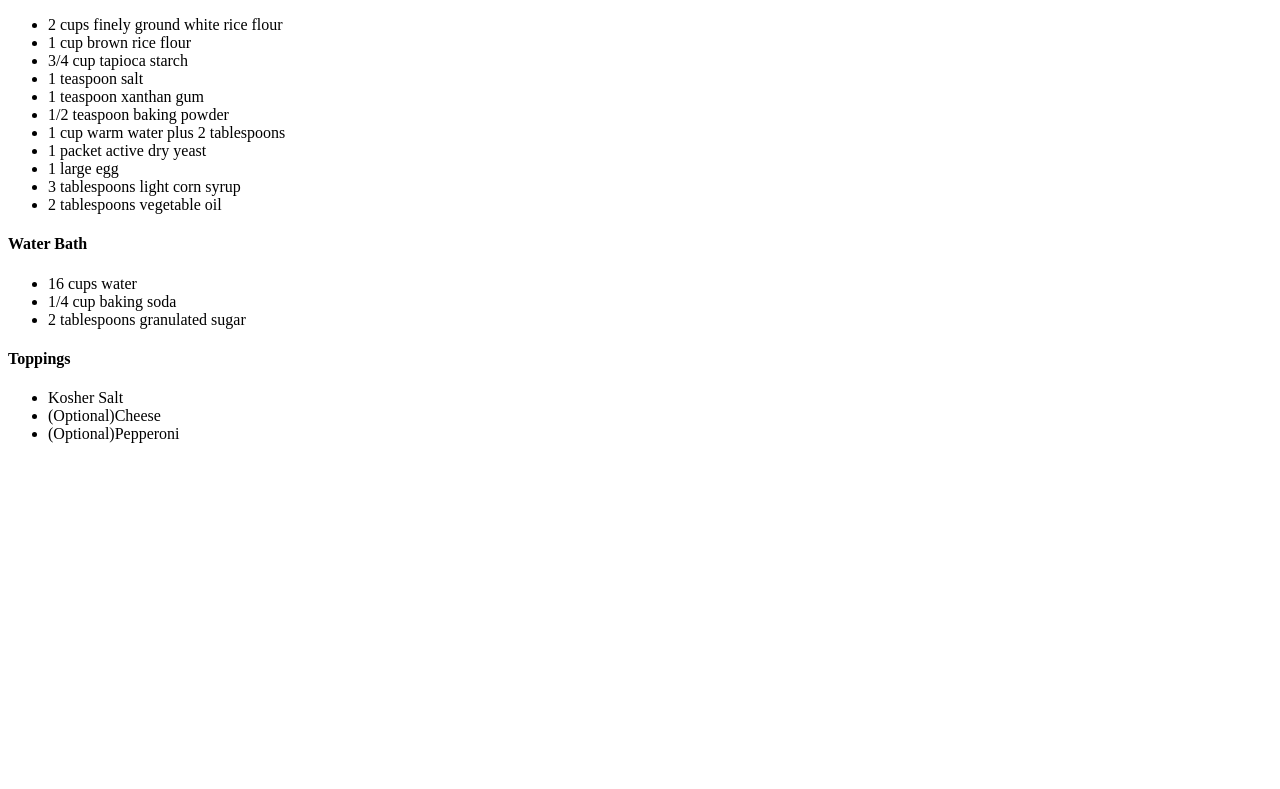
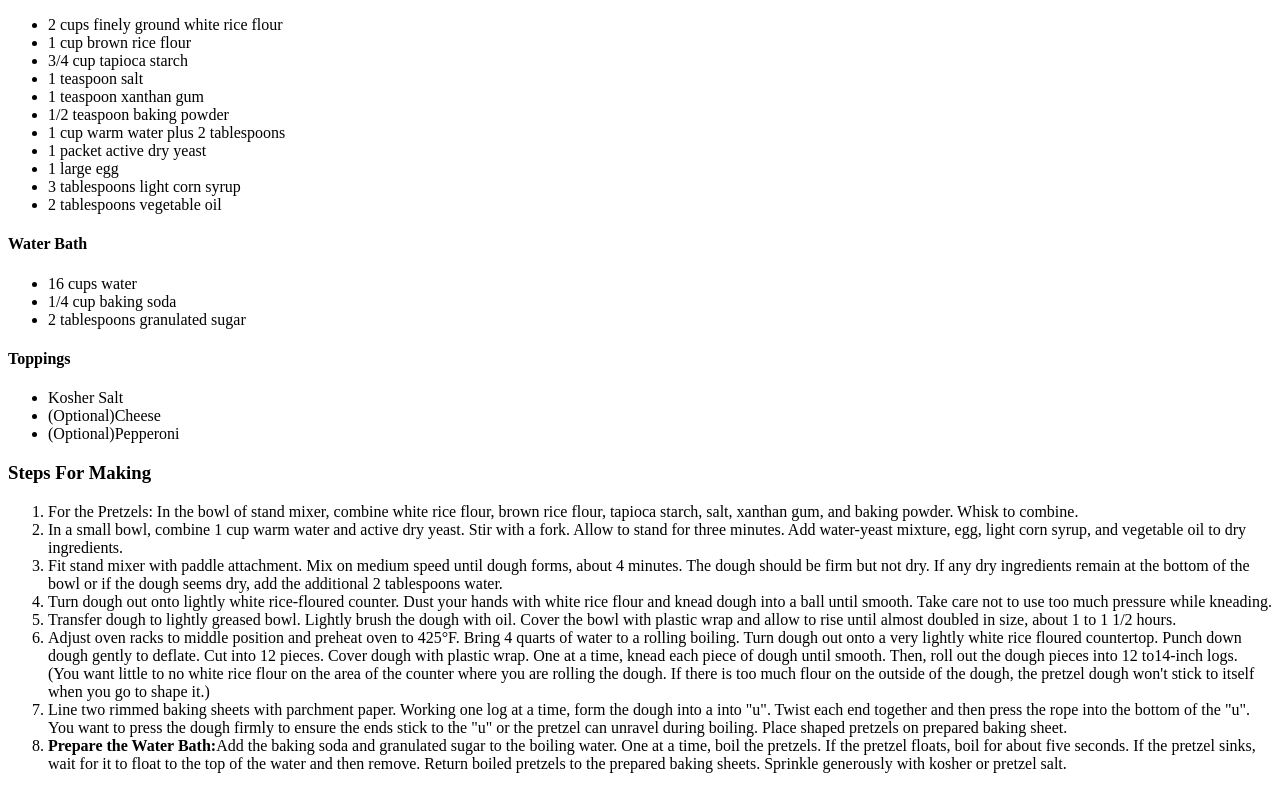
Before and after one commit to TurtleWake/odin-recipes, a plain HTML site: page gfpretzle.html in a window 1280 px wide. Shown: the part 512-1301 px from the top of the page. Before the commit the page ends 971 px from the top, so only its background shows below. Drawn offline with Linux system fonts and the light colour scheme.

Commit message:
added instructions for making

```diff
--- a/gfpretzle.html
+++ b/gfpretzle.html
@@ -40,6 +40,53 @@ they’re chewy. And gluten-free flour doesn’t do chewy well.</p>
     <li>(Optional)Cheese</li>
     <li>(Optional)Pepperoni</li>
 </ul>
+
+<h3>Steps For Making</h3>
+<ol>
+    <li>For the Pretzels: In the bowl of stand mixer, combine white
+        rice flour, brown rice flour, tapioca starch, salt, xanthan gum,
+        and baking powder. Whisk to combine.</li>
+    <li>In a small bowl, combine 1 cup warm water and active dry yeast.
+        Stir with a fork. Allow to stand for three minutes. Add
+        water-yeast mixture, egg, light corn syrup, and vegetable
+        oil to dry ingredients.</li>
+    <li>Fit stand mixer with paddle attachment. Mix on medium speed
+        until dough forms, about 4 minutes. The dough should be firm
+        but not dry. If any dry ingredients remain at the bottom of
+        the bowl or if the dough seems dry, add the additional 2
+        tablespoons water.</li>
+    <li>Turn dough out onto lightly white rice-floured counter.
+        Dust your hands with white rice flour and knead dough into a
+        ball until smooth. Take care not to use too much pressure while
+        kneading.</li>
+    <li>Transfer dough to lightly greased bowl. Lightly brush the dough
+        with oil. Cover the bowl with plastic wrap and allow to rise
+        until almost doubled in size, about 1 to 1 1/2 hours.</li>
+    <li>Adjust oven racks to middle position and preheat oven to 425°F.
+        Bring 4 quarts of water to a rolling boiling. Turn dough out onto
+        a very lightly white rice floured countertop. Punch down dough
+        gently to deflate. Cut into 12 pieces. Cover dough with plastic
+        wrap. One at a time, knead each piece of dough until smooth. Then,
+        roll out the dough pieces into 12 to14-inch logs. (You want little
+        to no white rice flour on the area of the counter where you are
+        rolling the dough. If there is too much flour on the outside of
+        the dough, the pretzel dough won't stick to itself when you go to
+        shape it.)</li>
+    <li>Line two rimmed baking sheets with parchment paper. Working one
+        log at a time, form the dough into a into "u". Twist each end
+        together and then press the rope into the bottom of the "u".
+        You want to press the dough firmly to ensure the ends stick to
+        the "u" or the pretzel can unravel during boiling. Place shaped
+        pretzels on prepared baking sheet.</li>
+    <li><strong>Prepare the Water Bath:</strong>Add the baking soda and granulated
+        sugar to the boiling water. One at a time, boil the pretzels.
+        If the pretzel floats, boil for about five seconds. If the
+        pretzel sinks, wait for it to float to the top of the water and
+        then remove. Return boiled pretzels to the prepared baking
+        sheets. Sprinkle generously with kosher or pretzel salt.</li>
+
+</ol>
+
 </body>
 
 </html>
```
